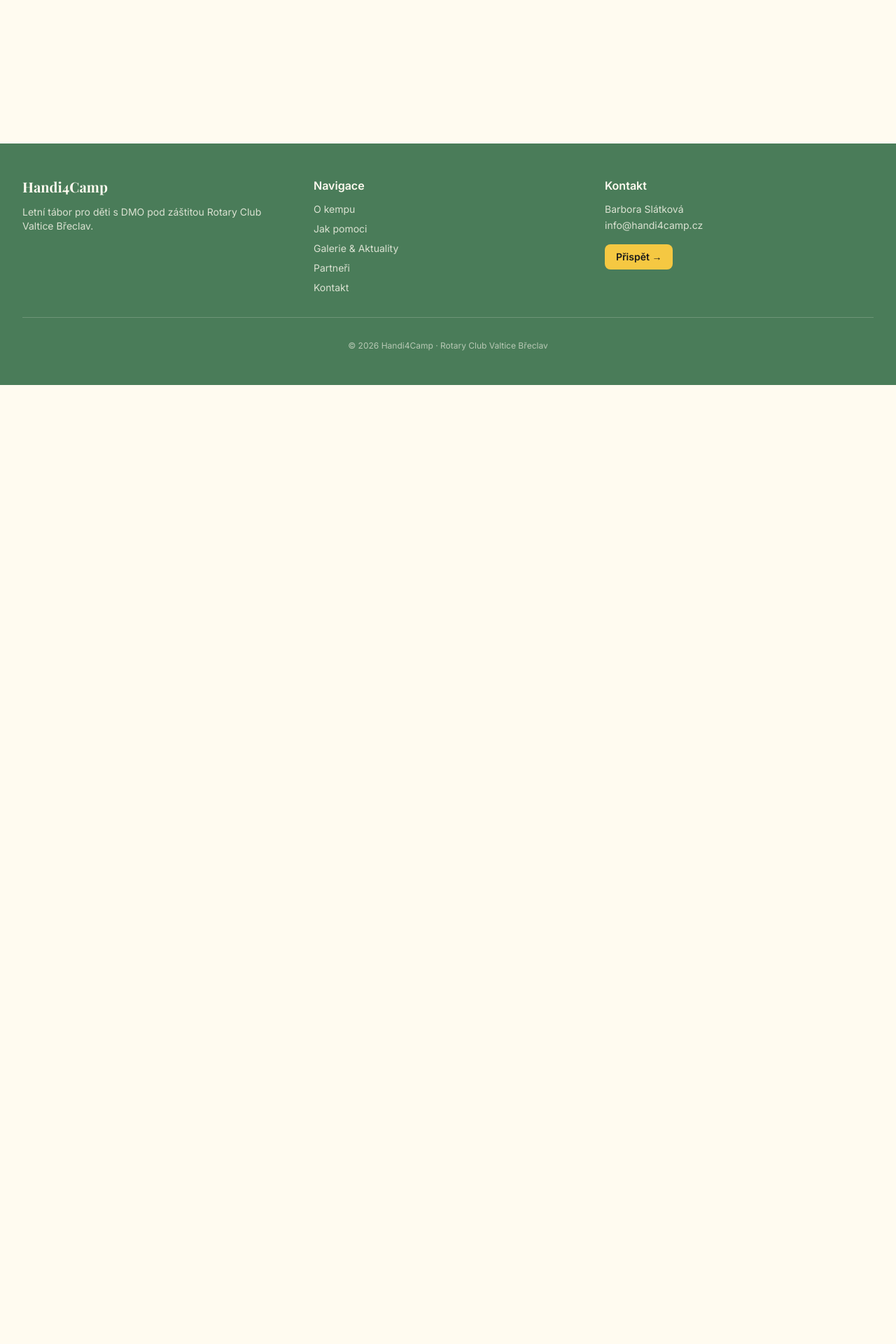
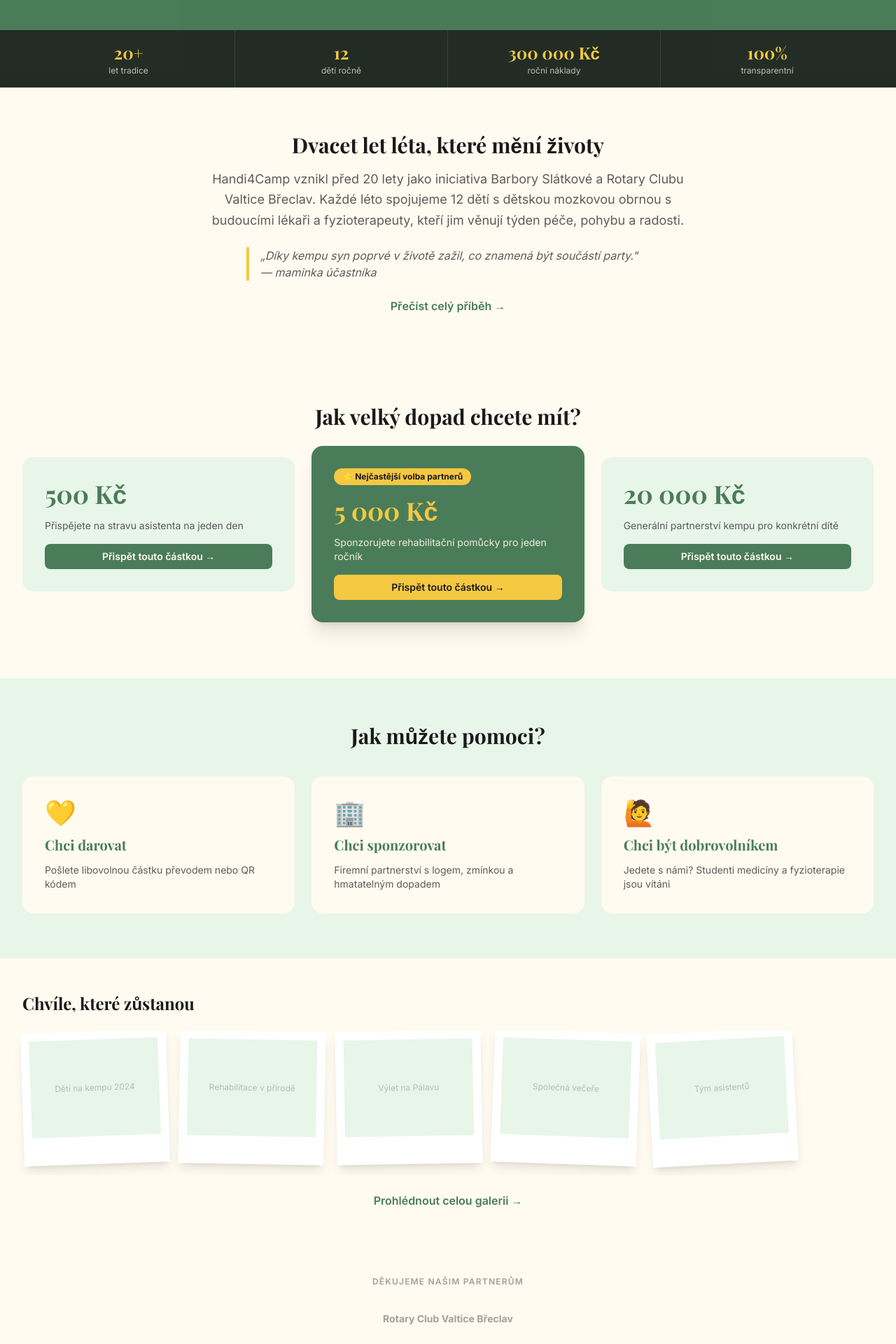
Before and after one commit to handi4camp/handi4camp, a Next.js app: page / in a window 1280 px wide. Shown: the part 660-2580 px from the top of the page at 70% size. Before the commit the page ends 1210 px from the top, so only its background shows below. Built offline with nearby package versions, Linux system fonts and the light colour scheme; a web font is replaced by a local one.

Commit message:
feat: homepage assembly

```diff
--- a/app/page.tsx
+++ b/app/page.tsx
@@ -1,9 +1,76 @@
+import Link from "next/link";
+import Hero from "@/components/hero";
+import PricingAnchors from "@/components/pricing-anchors";
+import Rozcestnik from "@/components/rozcestnik";
+import PolaroidGallery from "@/components/polaroid-gallery";
+import SponsorLogos from "@/components/sponsor-logos";
+import type { PolaroidPhoto } from "@/components/polaroid-gallery";
+import type { SponsorEntry } from "@/components/sponsor-logos";
+
+const photos: PolaroidPhoto[] = [
+  { src: "", alt: "Děti na kempu 2024", rotation: -2 },
+  { src: "", alt: "Rehabilitace v přírodě", rotation: 1 },
+  { src: "", alt: "Výlet na Pálavu", rotation: -1 },
+  { src: "", alt: "Společná večeře", rotation: 2 },
+  { src: "", alt: "Tým asistentů", rotation: -3 },
+];
+
+const sponsors: SponsorEntry[] = [
+  { name: "Rotary Club Valtice Břeclav", website: "https://rotary.cz" },
+];
+
 export default function Home() {
   return (
-    <div className="grid grid-rows-[20px_1fr_20px] items-center justify-items-center min-h-screen p-8 pb-20 gap-16 sm:p-20 font-(family-name:--font-geist-sans)">
-      <main className="flex flex-col gap-8 row-start-2 items-center sm:items-start">
-        <h1>Hello World!</h1>
-      </main>
-    </div>
+    <>
+      <Hero />
+
+      {/* Příběh kempu */}
+      <section className="py-16 bg-warm-white">
+        <div className="max-w-3xl mx-auto px-4 sm:px-6 lg:px-8 text-center">
+          <h2 className="font-serif text-3xl font-bold mb-4">
+            Dvacet let léta, které mění životy
+          </h2>
+          <p className="text-dark/70 text-lg leading-relaxed mb-4">
+            Handi4Camp vznikl před 20 lety jako iniciativa Barbory Slátkové a
+            Rotary Clubu Valtice Břeclav. Každé léto spojujeme 12 dětí s
+            dětskou mozkovou obrnou s budoucími lékaři a fyzioterapeuty, kteří
+            jim věnují týden péče, pohybu a radosti.
+          </p>
+          <blockquote className="border-l-4 border-gold pl-4 text-left italic text-dark/70 my-6 mx-auto max-w-xl">
+            „Díky kempu syn poprvé v životě zažil, co znamená být součástí
+            party." — maminka účastníka
+          </blockquote>
+          <Link
+            href="/o-kempu"
+            className="text-forest font-semibold hover:text-dark transition-colors"
+          >
+            Přečíst celý příběh →
+          </Link>
+        </div>
+      </section>
+
+      <PricingAnchors />
+      <Rozcestnik />
+
+      {/* Foto pás */}
+      <section className="py-12 bg-warm-white">
+        <div className="max-w-7xl mx-auto px-4 sm:px-6 lg:px-8 mb-6">
+          <h2 className="font-serif text-2xl font-bold">
+            Chvíle, které zůstanou
+          </h2>
+        </div>
+        <PolaroidGallery photos={photos} />
+        <div className="text-center mt-6">
+          <Link
+            href="/galerie"
+            className="text-forest font-semibold hover:text-dark transition-colors"
+          >
+            Prohlédnout celou galerii →
+          </Link>
+        </div>
+      </section>
+
+      <SponsorLogos sponsors={sponsors} />
+    </>
   );
 }
```
